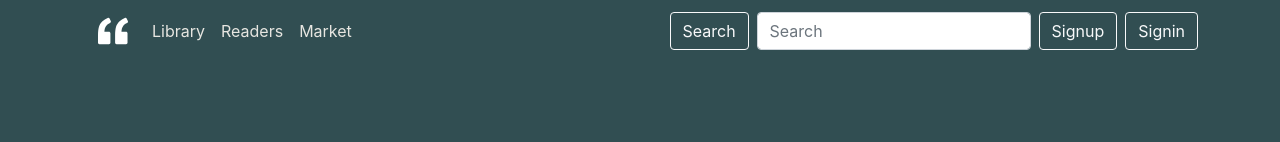
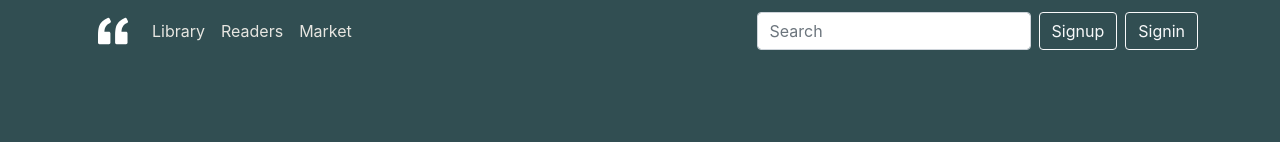
Before and after one commit to lourencokramerhorta/aspas-fe, a React (Create React App) app: page / in a window 1280 px wide. Shown: the top 142 px of the page. Built offline with nearby package versions, Linux system fonts and the light colour scheme; no server answers.

Commit message:
Update Nav.js

```diff
--- a/src/components/Nav.js
+++ b/src/components/Nav.js
@@ -81,9 +81,6 @@ export default class Nav extends Component {
             </ul>
             {this.state.showSearch && (
               <form className="d-flex" onSubmit={this.handleFormSubmit}>
-                <Link className="btn btn-outline-light me-2" type="submit">
-                  Search
-                </Link>
                 <input
                   onChange={this.handleChange}
                   className="form-control me-2"
```
